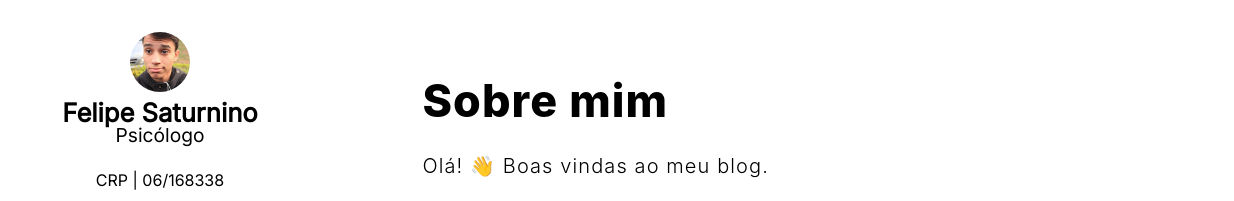
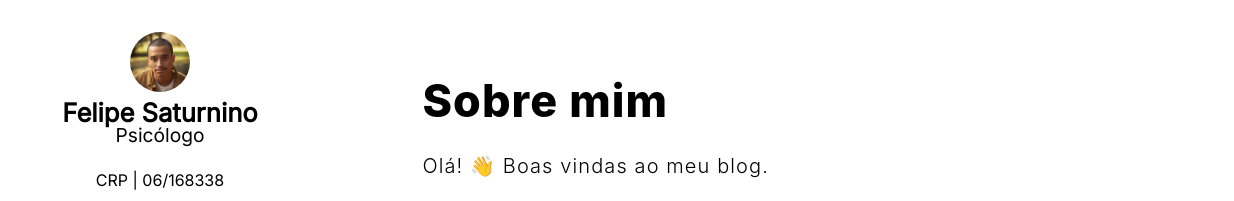
Before and after one commit to FelipeSaturnino/felipesaturnino.com, a Gatsby site: page /about in a window 1280 px wide. Shown: the top 201 px of the page, 0-1234 px from the left. Built offline with nearby package versions, Linux system fonts and the light colour scheme; Gatsby itself is replaced by a stand-in of ours; some packages are replaced by stand-ins of ours.

Commit message:
edit profile photo

```diff
--- a/src/components/Avatar/index.js
+++ b/src/components/Avatar/index.js
@@ -6,7 +6,7 @@ const Avatar = () => {
     return (
         <S.AvatarWrapper>
         <StaticImage
-            src="../../images/profile-photo.png"
+            src="../../../static/assets/img/profile-photo.png"
             alt="Felipe Saturnino Avatar"
             placeholder="tracedSVG"
         />
```
Also changed, not shown: src/images/gatsby-icon.png (deleted), src/images/profile-photo.png (deleted), static/assets/img/profile-photo.png (added).
